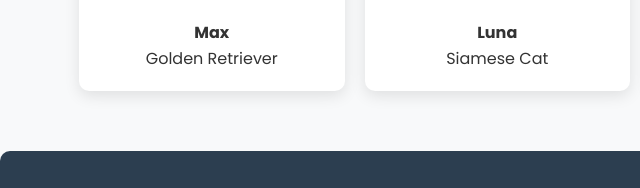
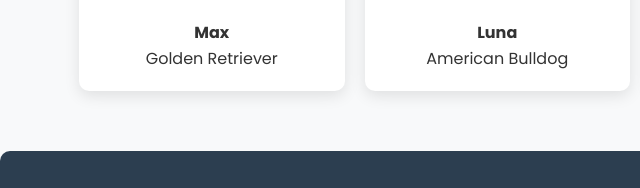
Before and after one commit to christzelep/MAGIK-DOG-PRO, a plain HTML site: page index.html in a window 1280 px wide. Shown: the part 2375-2563 px from the top of the page, 0-640 px from the left. Drawn offline with Linux system fonts and the light colour scheme.

Commit message:
Update index.html

```diff
--- a/index.html
+++ b/index.html
@@ -1063,7 +1063,7 @@
             <div class="pet-card">
                 <img src="https://images.unsplash.com/photo-1517849845537-4d257902454a?auto=format&fit=crop&w=200&h=200" alt="Siamese Cat">
                 <h4>Luna</h4>
-                <p>Siamese Cat</p>
+                <p>American Bulldog</p>
             </div>
             <div class="pet-card">
                 <img src="https://images.unsplash.com/photo-1543466835-00a7907e9de1?auto=format&fit=crop&w=200&h=200" alt="German Shepherd">
```
